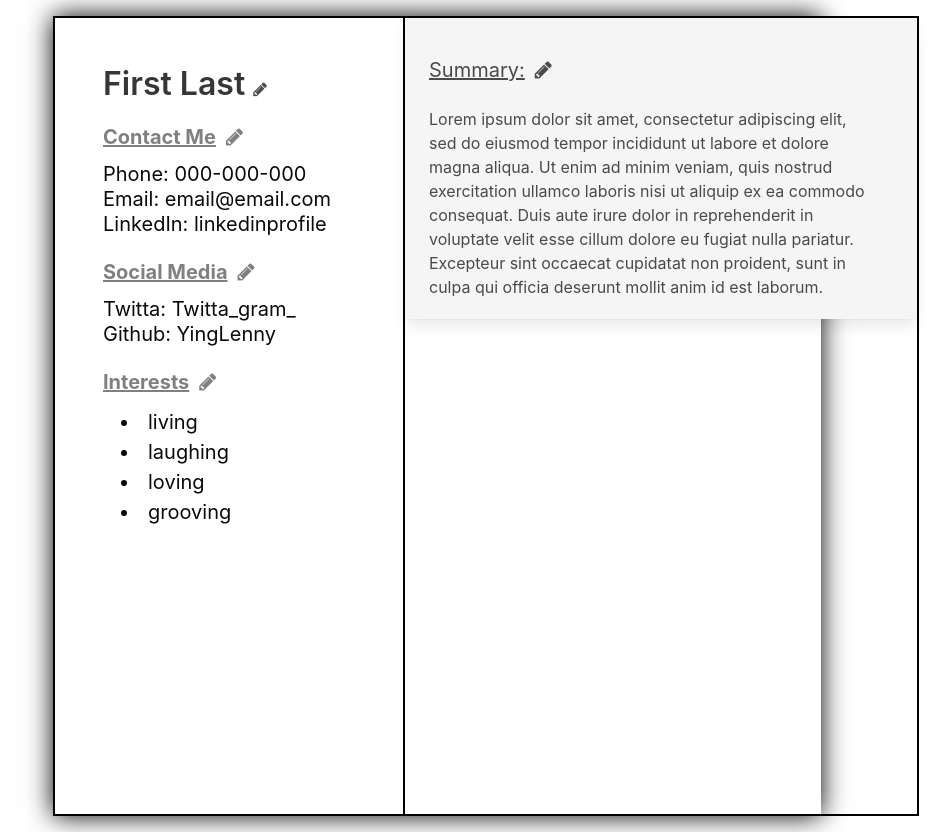
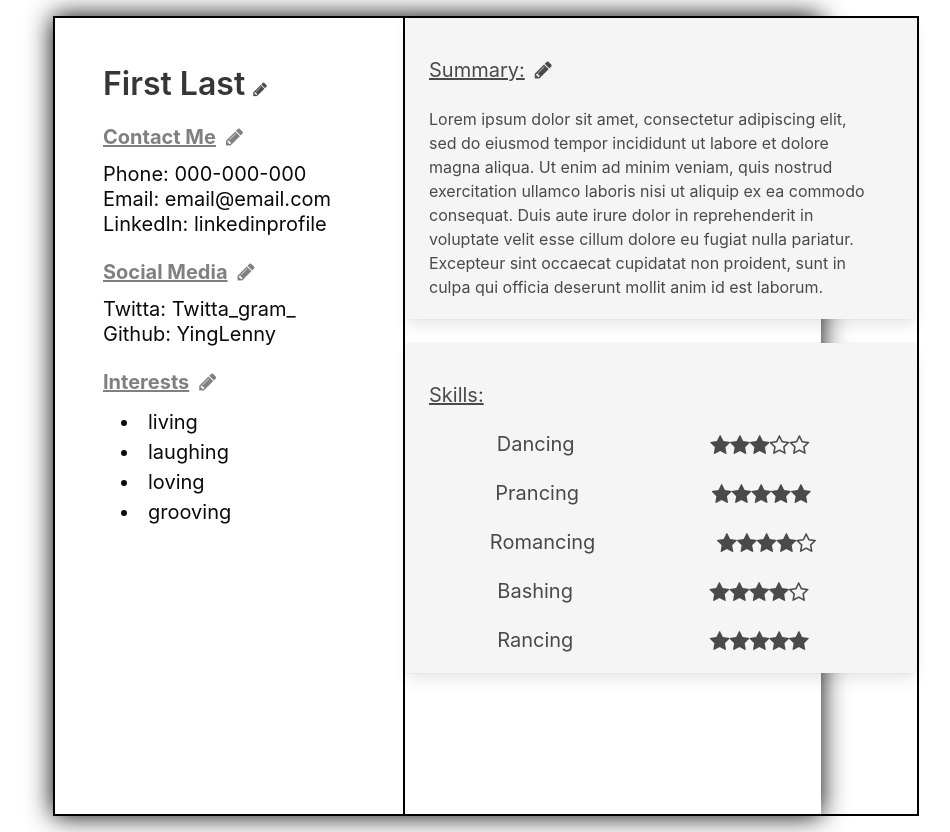
Before and after one commit to ying-lenny/odin-cv-project, a React (Create React App) app: page / in a window 1280 px wide. Shown: the whole page, without its empty margins (203-1153 px from the left). Built offline with nearby package versions, Linux system fonts and the light colour scheme.

Commit message:
Added section for displaying skills and a rating

```diff
--- a/src/components/Body.js
+++ b/src/components/Body.js
@@ -1,6 +1,7 @@
 import React, { Component } from "react";
 import Summary from "./Summary";
 import SummaryInput from "./SummaryInput";
+import Skills from "./Skills";
 import data from "../data";
 
 class Body extends Component {
@@ -20,6 +21,7 @@ class Body extends Component {
             <div className="tile is-ancestor is-vertical">
                 <div className="tile is-parent">
                     <article className="tile is-child notification box">
+                        {/* Summary Section */}
                         <div className="subtitle per-heading">
                             Summary:
                             <i
@@ -37,6 +39,18 @@ class Body extends Component {
                         </div>
                     </article>
                 </div>
+                {/* Skills section */}
+                <div className="tile is-parent">
+                    <article className="tile is-child notification box">
+                        <div className="subtitle per-heading">
+                            Skills:
+                        </div>
+                        <Skills
+                                skills={data.skills}
+                                edit={this.state.skillEdit}
+                            />
+                    </article>
+                </div>
             </div>
         )
     }
--- a/src/components/Interests.js
+++ b/src/components/Interests.js
@@ -21,7 +21,7 @@ class Interests extends Component {
                     {this.props.edit ? (
                         <i
                             id={index}
-                            className="fa fa=trash per-edit"
+                            className="fa fa-trash per-edit"
                             onClick={this.delInt}
                         ></i>
                     ) : null}
--- /dev/null
+++ b/src/components/Skills.js
@@ -0,0 +1,53 @@
+import React, { Component } from "react";
+import data from "../data";
+
+class Skills extends Component {
+    constructor(props) {
+        super(props);
+            this.state = {
+                skills: this.props.skills,
+            };
+            this.delSkill = this.delSkill.bind(this);
+        }
+
+        delSkill(e) {
+            data.skills.splice(Number(e.target.id), 1);
+            this.setState({skills: data.skills });
+        }
+        loadStars(num) {
+            let stars = [...Array(5).keys()];
+            let starArray = stars.map((n, index) => {
+                if (n < num)
+                    return <span key={index} className="fa fa-star fa-lg"></span>;
+                else
+                    return <span key={index} className="fa fa-star-o fa-lg"></span>
+            });
+            return <div>{starArray}</div>;
+        }
+        render() {
+            const starArray = this.props.skills.map((skill, index) => {
+                return (
+                    <div className="level" key={index}>
+                        <div className="level-item">
+                            <div>
+                                <div className="subtitle">{skill.name}</div>
+                            </div>
+                        </div>
+                        <div className="level-item">
+                            {this.loadStars(skill.rating)}
+                        </div>
+                        {this.props.edit ? (
+                            <span
+                                id={index}
+                                className="fa fa-trash info-del"
+                                onClick={this.delSkill}
+                            ></span>
+                        ) : null}
+                    </div>
+                );
+            });
+            return <div className="container">{starArray}</div>
+        }
+    }
+
+    export default Skills;
--- a/src/data.js
+++ b/src/data.js
@@ -55,27 +55,27 @@ let data = {
     skills: [
         {
             id: 0,
-            name: 'Skill 1',
+            name: 'Dancing',
             rating: 3,
         },
         {
             id: 1,
-            name: 'Skill 2',
+            name: 'Prancing',
             rating: 5,
         },
         {
             id: 2,
-            name: 'Skill 3',
+            name: 'Romancing',
             rating: 4,
         },
         {
             id: 3,
-            name: 'Skill 4',
+            name: 'Bashing',
             rating: 4,
         },
         {
             id: 4,
-            name: 'Skill 5',
+            name: 'Rancing',
             rating: 5,
         },
     ],
```
Also changed, not shown: src/components/Overview.js (deleted, +0 -15 lines), src/style.css (+15 -0 lines).
